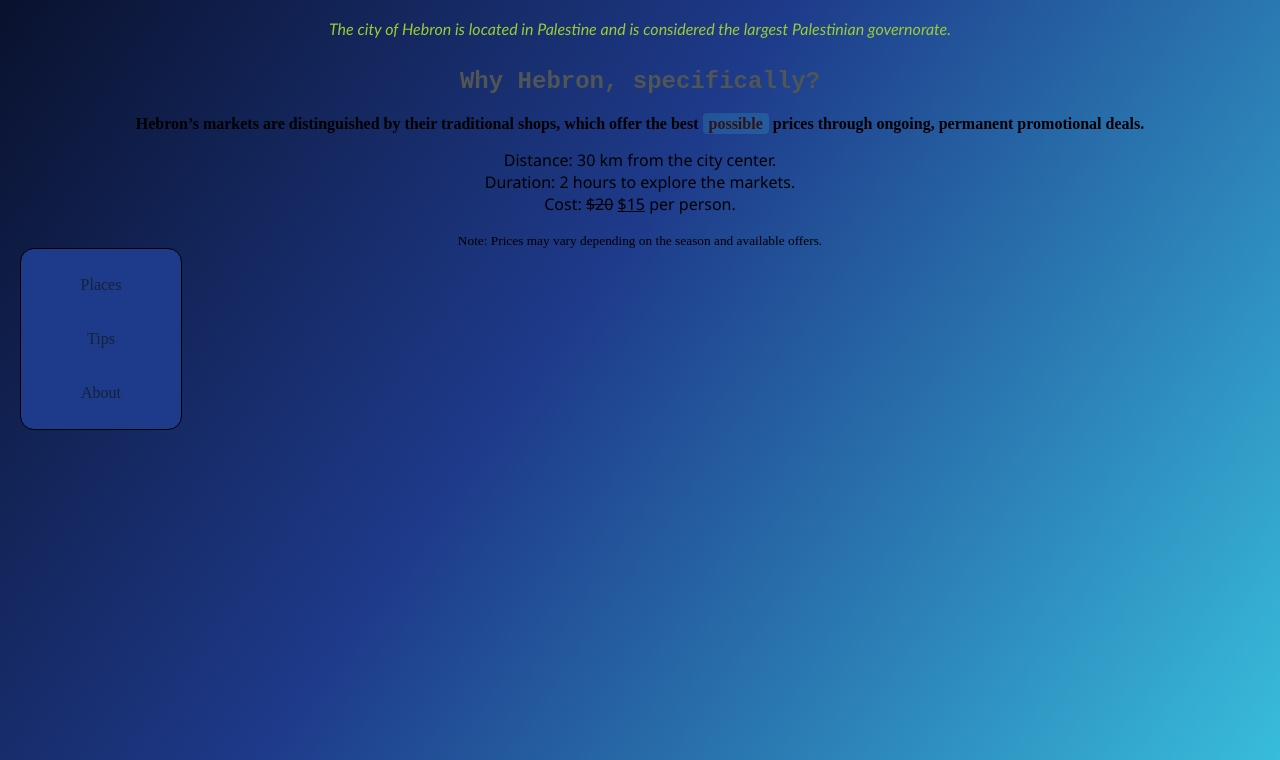
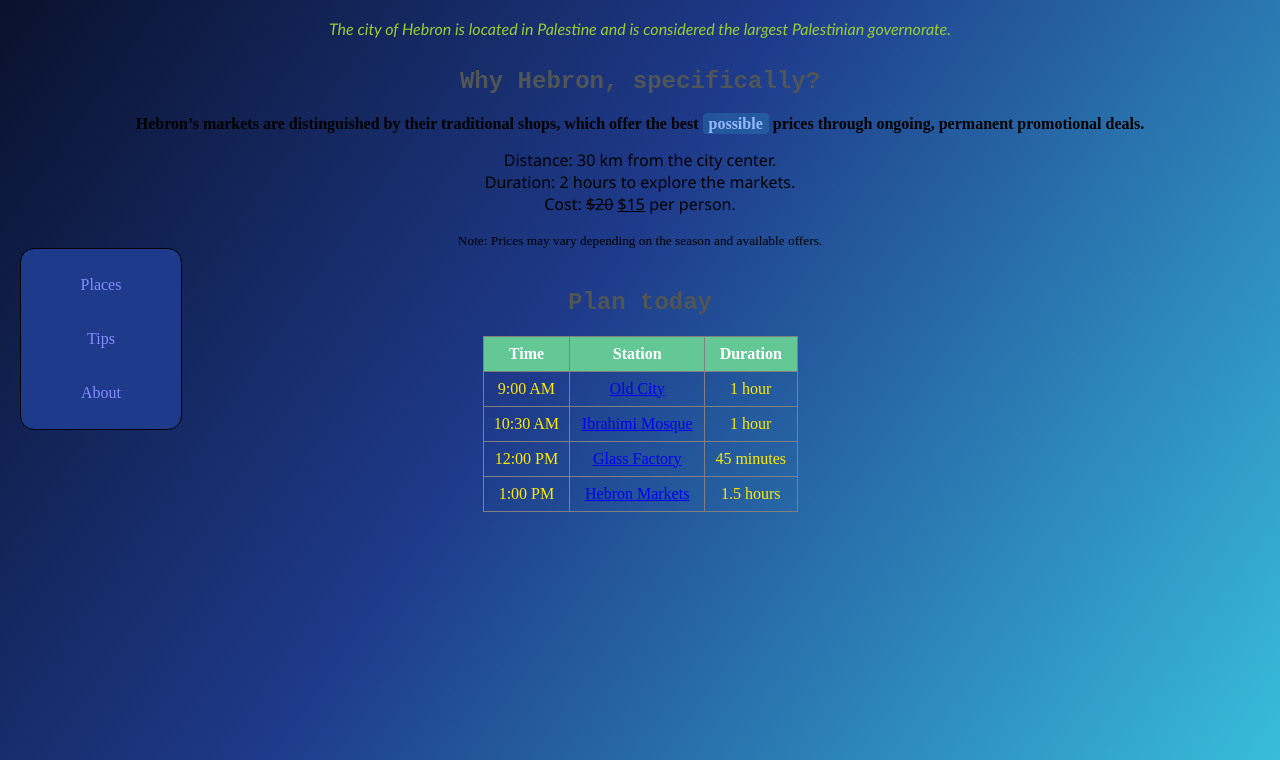
Before and after one commit to AbedJabareenPPU/AbedJabareen-Tareqaj, a plain HTML site: page src/index.html in a window 1280 px wide. Shown: the part 61-821 px from the top of the page. Drawn offline with Linux system fonts and the light colour scheme.

Commit message:
ai complete the files left

```diff
--- a/src/index.html
+++ b/src/index.html
@@ -25,6 +25,46 @@
       <p style="font-family: 'Segoe UI', Tahoma, Geneva, Verdana, sans-serif;">Distance: 30 km from the city center.<br>Duration: 2 hours to explore the markets.<br>Cost: <del>$20</del> <ins>$15</ins> per person.</p>
       <small>Note: Prices may vary depending on the season and available offers.</small>
     </section>
+
+
+    <section id="schedule">
+      <h2>Plan today</h2>
+
+      <table>
+        <thead>
+          <tr>
+            <th>Time</th>
+            <th>Station</th>
+            <th>Duration</th>
+          </tr>
+        </thead>
+
+        <tbody>
+          <tr>
+            <td>9:00 AM</td>
+            <td><a href="places.html#old-city">Old City</a></td>
+            <td>1 hour</td>
+          </tr>
+          <tr>
+            <td>10:30 AM</td>
+            <td><a href="places.html#ibrahimi-mosque">Ibrahimi Mosque</a></td>
+            <td>1 hour</td>
+          </tr>
+
+          <tr>
+            <td>12:00 PM</td>
+            <td><a href="places.html#glass-factory">Glass Factory</a></td>
+            <td>45 minutes</td>
+          </tr>
+
+          <tr>
+            <td>1:00 PM</td>
+            <td><a href="places.html#markets">Hebron Markets</a></td>
+            <td>1.5 hours</td>
+          </tr>
+        </tbody>
+      </table>
+    </section>
   </main>
 </body>
 
--- a/src/style.css
+++ b/src/style.css
@@ -23,7 +23,7 @@ body {
   display: block;
   padding: 12px;
   text-align: center;
-  color: rgb(20, 35, 55);
+  color: rgb(135, 140, 255);
   text-decoration: solid;
 }
 
@@ -59,9 +59,36 @@ em {
   text-align: center;
 }
 
-#why_hebron mark {
+#schedule {
+  display: block;
+  padding: 10px;
+  text-align: center;
+}
+
+#schedule table {
+  width: 15%;
+  margin: 0 auto;
+  color: rgb(255, 234, 0);
+}
+
+#schedule table {
+  width: 25%;
+  border-collapse: collapse;
+}
+
+#schedule th {
+  background: rgb(100, 200, 150);
+  color: white;
+}
+
+#schedule th, td {
+  border: 1px solid gray;
+  padding: 8px;
+}
+
+mark {
   background: rgb(56 189 220 / 20%);
-  color: rgb(50, 20, 20);
+  color: rgb(150, 185, 255);
   padding: 2px 6px;
   border-radius: 4px;
   font-weight: bold;
```
Also changed, not shown: src/about.html (+26 -0 lines), src/places.html (+31 -0 lines), src/tips.html (+30 -0 lines).
